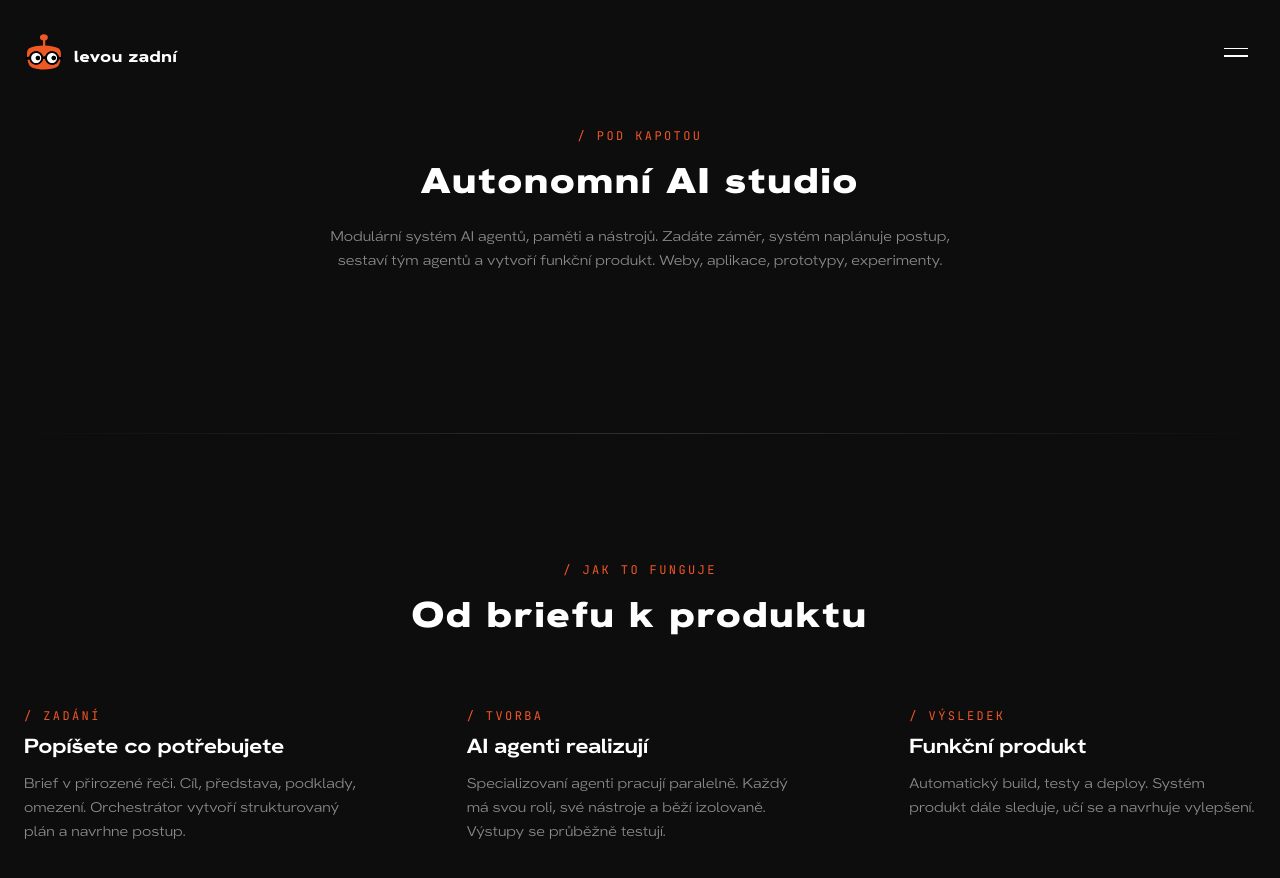
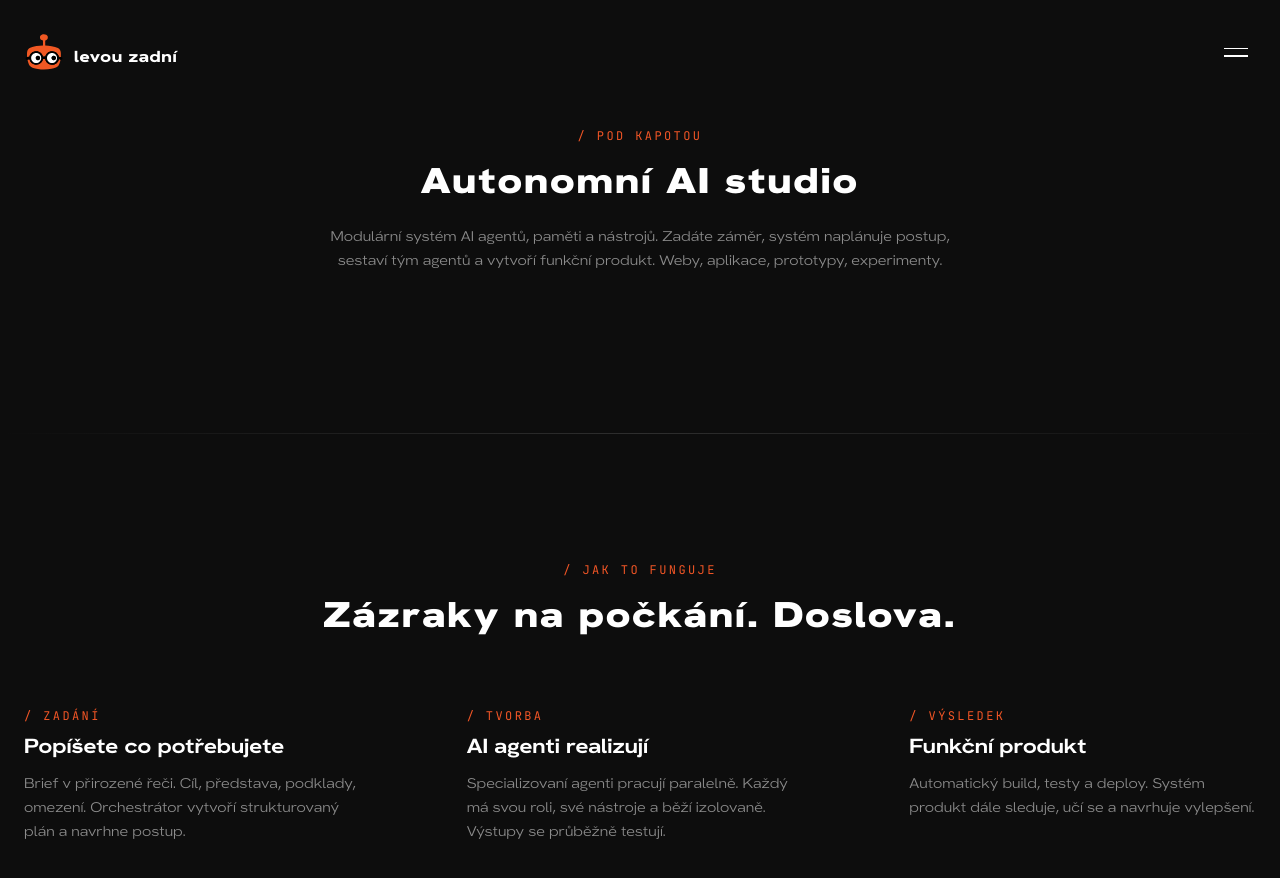
Before and after one commit to marinakcz/ai-setup, a Next.js app: page /pod-kapotou in a window 1280 px wide. Shown: the top 878 px of the page. Built offline with nearby package versions, Linux system fonts and the light colour scheme.

Commit message:
Change section heading to 'Zázraky na počkání. Doslova.'
Co-Authored-By: Claude Opus 4.6 (1M context) <noreply@anthropic.com>

```diff
--- a/components/ai-studio-page.tsx
+++ b/components/ai-studio-page.tsx
@@ -44,7 +44,7 @@ export default function AiStudioPage() {
           <div className="text-center mb-16">
             <p className="font-mono text-xs tracking-[0.2em] text-primary mb-2">/ JAK TO FUNGUJE</p>
             <h2 className="font-body font-extrabold text-[clamp(1.5rem,2.8vw,2.5rem)] leading-[1.6] tracking-[0.06em] text-foreground">
-              Od briefu k produktu
+              Zázraky na počkání. Doslova.
             </h2>
           </div>
 
```
